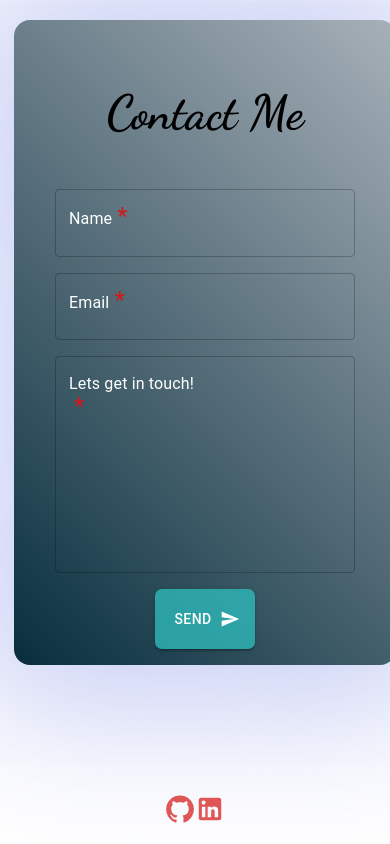
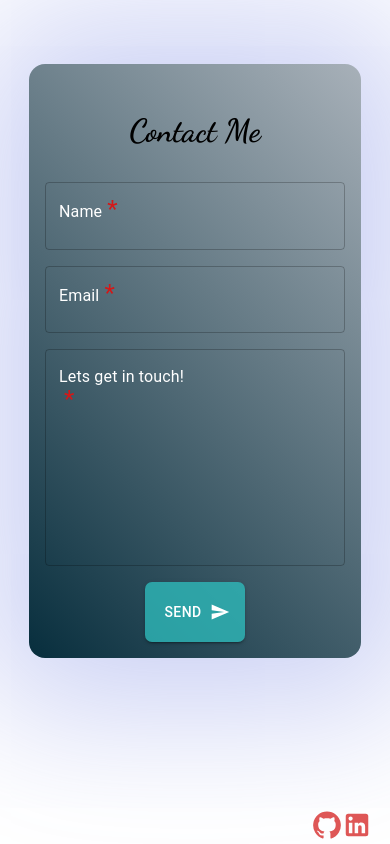
Before and after one commit to hazem-89/mycv, a React (Create React App) app: page /Contact in a window 390 px wide. Built offline with nearby package versions, Linux system fonts and the light colour scheme; a web font is replaced by a local one.

Commit message:
fix responsive css

```diff
--- a/src/Components/ContactMe/Contact.css
+++ b/src/Components/ContactMe/Contact.css
@@ -23,7 +23,7 @@
 
 .title {
   font-family: "Dancing Script", cursive;
-  font-size: 3em;
+  font-size: 2em;
 }
 
 .MuiFormLabel-asterisk {
--- a/src/Components/ContactMe/Contact.tsx
+++ b/src/Components/ContactMe/Contact.tsx
@@ -154,11 +154,12 @@ const mainBox: SxProps = {
   alignItems: "center",
   justifyContent: "center",
   width: "100%",
-  height: "100%",
+  // height: "100%",
+  margin: "auto",
 };
 
 const textArea: SxProps = {
-  minWidth: { xs: "300px", md: "400px", lg: "400px" },
+  minWidth: { xs: "250px", md: "400px", lg: "400px" },
   maxWidth: { xs: "300px", md: "400px", lg: "400px" },
   marginBottom: "1em",
   color: "white",
@@ -170,12 +171,11 @@ const formBox: SxProps = {
   justifyContent: "center",
   flexDirection: "column",
   backgroundColor: "rgba(0, 0, 0, 1)",
-  minHeight: { xs: "450px", md: "400px", lg: "500px" },
-  minWidth: { xs: "350px", md: "500px", lg: "600px" },
-  maxWidth: { xs: "350px", md: "500px", lg: "600px" },
+  minHeight: { xs: "300px", md: "400px", lg: "500px" },
+  minWidth: { xs: "300px", md: "500px", lg: "600px" },
+  maxWidth: { xs: "300px", md: "500px", lg: "600px" },
   borderRadius: "1em",
-  marginLeft: { xs: "20px", md: "0px", lg: "0px" },
-  marginTop: { xs: "20px", md: "0px", lg: "0px" },
+  marginTop: "4em",
 };
 const button: SxProps = {
   minWidth: { xs: "100px", md: "200px", lg: "200px" },
@@ -192,10 +192,10 @@ const button: SxProps = {
 
 const aboutIcons: SxProps = {
   position: { xs: "absolute", md: "absolute", lg: "absolute", xl: "" },
-  bottom: { xs: "1em", md: "1em", lg: "1em", xl: "0" },
-  left: { xs: "50%", md: "50%", lg: "50%", xl: "50%" },
+  bottom: { xs: "0em", md: "1em", lg: "1em", xl: "0" },
+  left: { xs: "80%", md: "50%", lg: "50%", xl: "50%" },
   transform: {
-    xs: "translate(-50%, 0%)",
+    // xs: "translate(-50%, 0%)",
     md: "translate(-50%, 0%)",
     lg: "0",
     xl: "0",
```
